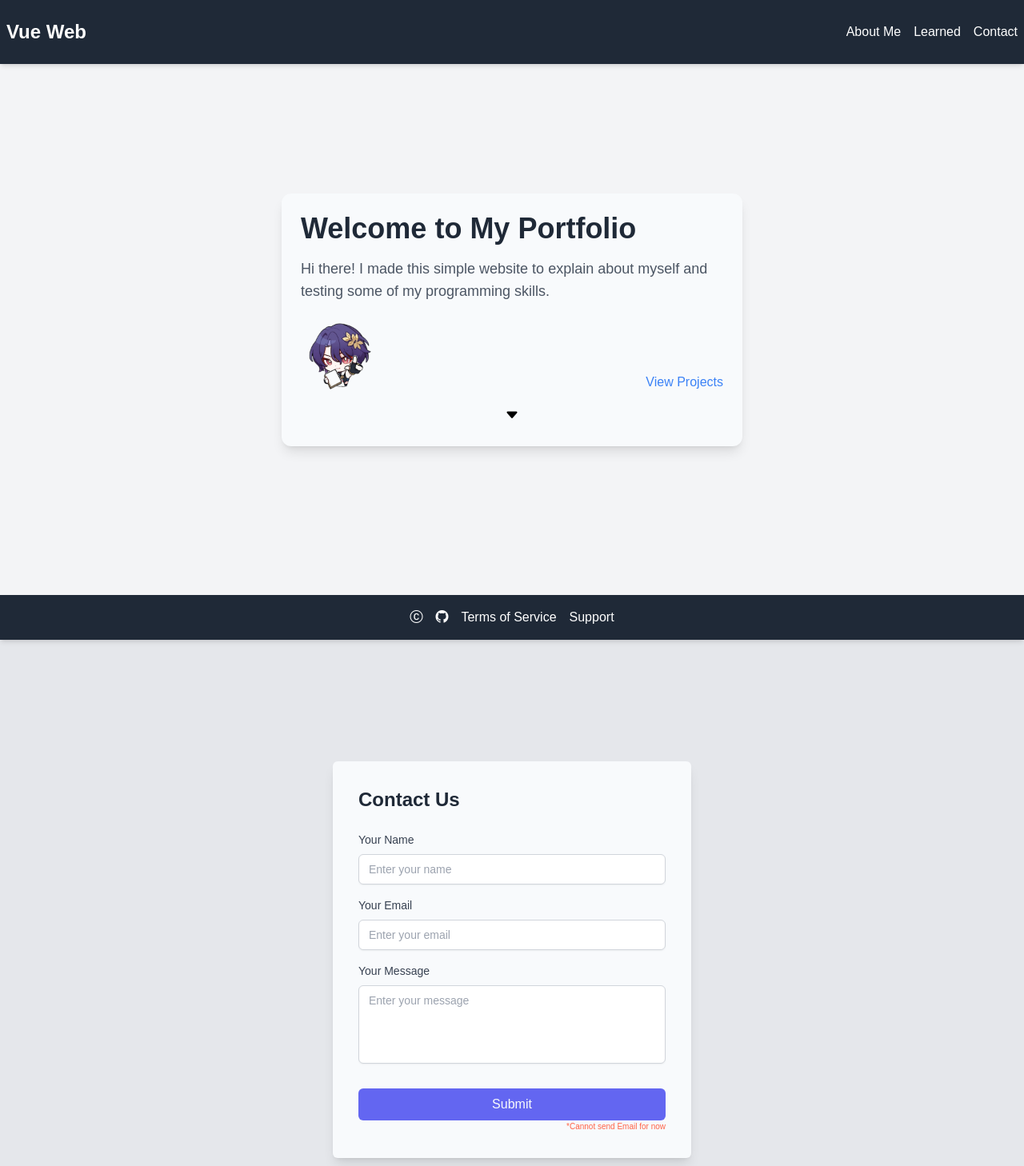
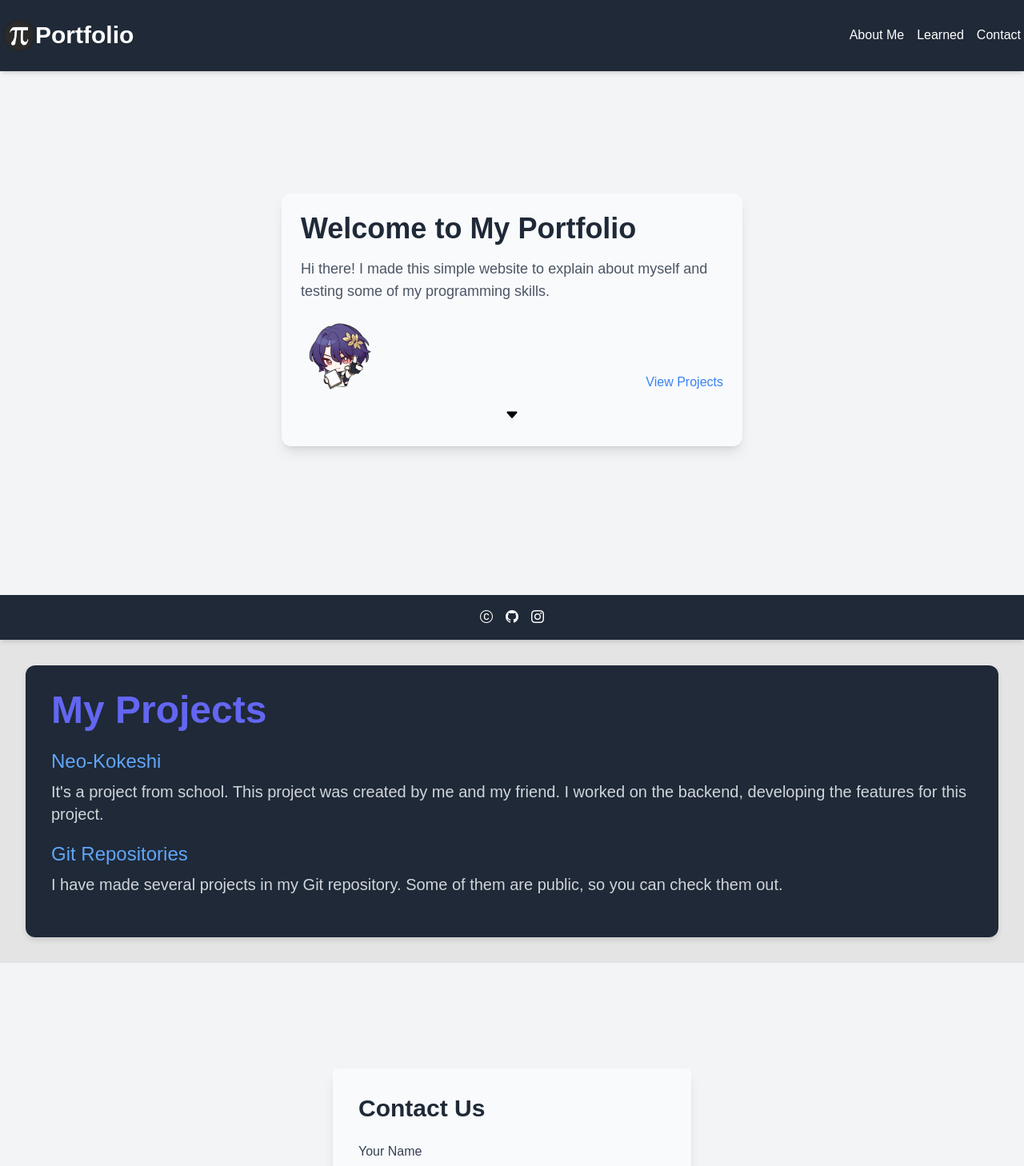
Before and after one commit to ReyzuaWeh/g-port-web, a Vue app: page /projects in a window 1280 px wide. Shown: the top 1458 px of the page at 80% size. Built offline with nearby package versions, Linux system fonts and the light colour scheme.

Commit message:
Done For Now

```diff
--- a/public/index.html
+++ b/public/index.html
@@ -4,8 +4,8 @@
     <meta charset="utf-8">
     <meta http-equiv="X-UA-Compatible" content="IE=edge">
     <meta name="viewport" content="width=device-width,initial-scale=1.0">
-    <link rel="icon" href="<%= BASE_URL %>favicon.ico">
-    <title>Vue Portofolio</title>
+    <link rel="icon" href="<%= BASE_URL %>pi.png">
+    <title>G-Port</title>
   </head>
   <body>
     <div id="app"></div>
--- a/src/components/Footer.vue
+++ b/src/components/Footer.vue
@@ -6,8 +6,7 @@
                     <ul class="flex text-base align-middle space-x-4">
                         <li><a class="hover:text-gray-300"><i class="bi bi-c-circle"></i></a></li>
                         <li><a href="https://github.com/ReyzuaWeh" target="_blank" class="hover:text-gray-300"><i class="bi bi-github"></i></a></li>
-                        <li><a href="#" class="hover:text-gray-300">Terms of Service</a></li>
-                        <li><a href="#" class="hover:text-gray-300">Support</a></li>
+                        <li><a href="https://www.instagram.com/gjar.ajaa" target="_blank" class="hover:text-gray-300"><i class="bi bi-instagram"></i></a></li>
                     </ul>
                 </nav>
             </div>
--- a/src/components/Header.vue
+++ b/src/components/Header.vue
@@ -1,8 +1,11 @@
 <template>
-    <header class="bg-gray-800 p-2 top-0 text-white shadow-md mx-0 fixed w-full h-fit">
+    <header class="bg-gray-800 p-2 px-1 top-0 text-white shadow-md mx-0 fixed w-full h-fit">
         <div class="mx-auto py-4 flex justify-between items-center">
-            <div class="text-2xl font-bold">
-                <h1 class="hover:text-gray-300 cursor-default">Vue Web</h1>
+            <div class="text-3xl font-bold">
+                <div class="cursor-default flex items-center">
+                    <img src="../assets/pi.png" class="md:max-w-10 max-w-7">
+                    <h1 class="hover:text-gray-300 text-xl md:text-3xl">Portfolio</h1>
+                </div>
             </div>
             <nav>
                 <ul class="flex space-x-4">
--- a/src/router/router.js
+++ b/src/router/router.js
@@ -2,18 +2,24 @@ import { createRouter, createWebHistory } from 'vue-router'
 import InputItem from '../components/InputItem.vue'
 import About from '../views/AboutMe.vue'
 import AppLearned from '../views/Learned.vue'
+import AppProject from '../views/Project.vue'
 // import AppHome from '../views/Home.vue'
 
 const routes = [
+    {
+        path: '/',
+        name: 'About',
+        component: About
+    },
     {
         path: '/learned',
         name: 'Learned',
         component: AppLearned
     },
     {
-        path: '/',
-        name: 'About',
-        component: About
+        path: '/projects',
+        name: 'Projects',
+        component: AppProject
     },
     {
         path:'/kirim',
--- a/src/views/Contact.vue
+++ b/src/views/Contact.vue
@@ -1,29 +1,29 @@
 <template>
-    <div class="bg-gray-200 min-h-screen flex items-center justify-center">
+  <div class="bg-gray-100 min-h-screen flex items-center justify-center">
     <div class="bg-slate-50 p-8 rounded-md shadow-lg max-w-md w-full">
-        <h2 class="text-2xl font-bold mb-6 text-gray-800">Contact Us</h2>
+      <h2 class="text-3xl font-bold mb-6 text-gray-800">Contact Us</h2>
 
       <div class="mb-4">
-          <label for="name" class="block text-sm font-medium text-gray-700 mb-2">Your Name</label>
+        <label for="name" class="block text-sm md:text-base font-medium text-gray-700 mb-2">Your Name</label>
         <input type="text" id="name" name="name" placeholder="Enter your name"
-            class="w-full px-3 py-2 border border-gray-300 rounded-md shadow-sm focus:outline-none focus:ring-indigo-500 focus:border-indigo-500 text-sm">
+          class="w-full px-3 py-2 border border-gray-300 rounded-md shadow-sm focus:outline-none focus:ring-indigo-500 focus:border-indigo-500 text-sm md:text-base">
       </div>
 
       <div class="mb-4">
-          <label for="email" class="block text-sm font-medium text-gray-700 mb-2">Your Email</label>
+        <label for="email" class="block text-sm md:text-base font-medium text-gray-700 mb-2">Your Email</label>
         <input type="email" id="email" name="email" placeholder="Enter your email"
-            class="w-full px-3 py-2 border border-gray-300 rounded-md shadow-sm focus:outline-none focus:ring-indigo-500 focus:border-indigo-500 text-sm">
+          class="w-full px-3 py-2 border border-gray-300 rounded-md shadow-sm focus:outline-none focus:ring-indigo-500 focus:border-indigo-500 text-sm md:text-base">
       </div>
 
       <div class="mb-6">
-          <label for="message" class="block text-sm font-medium text-gray-700 mb-2">Your Message</label>
+        <label for="message" class="block text-sm md:text-base font-medium text-gray-700 mb-2">Your Message</label>
         <textarea id="message" name="message" rows="4" placeholder="Enter your message"
-            class="w-full px-3 py-2 border border-gray-300 rounded-md shadow-sm focus:outline-none resize-none focus:ring-indigo-500 focus:border-indigo-500 text-sm"></textarea>
+          class="w-full px-3 py-2 border border-gray-300 rounded-md shadow-sm focus:outline-none resize-none focus:ring-indigo-500 focus:border-indigo-500 text-sm md:text-base"></textarea>
       </div>
       <button type="submit" class="w-full bg-indigo-500 text-slate-50 py-2 px-4 rounded-md hover:bg-indigo-600 transition duration-300 ease-in-out">
         Submit
       </button>
-        <p class="warn">*Cannot send Email for now</p>
+      <p class="warn">*Cannot send an e-mail for now</p>
     </div>
   </div>
 </template>
@@ -40,4 +40,10 @@
   font-size: 10px;
   color: tomato;
 }
+@media (min-width: 768px) {
+  p.warn {
+      font-size: 12px;
+      line-height: 16px;
+  }
+}
 </style>
--- a/src/views/Home.vue
+++ b/src/views/Home.vue
@@ -7,7 +7,7 @@
             </p>
             <div class="flex justify-between items-end">
                 <img src="../assets/dr_ratio.png" alt="" class="rounded-lg w-24 h-full">
-                <router-link to="/" class="text-blue-500 h-fit font-medium hover:underline">
+                <router-link to="/projects" @click="scrollToRoute" class="text-blue-500 h-fit font-medium hover:underline">
                     <span>View Projects</span>
                 </router-link>
             </div>
--- /dev/null
+++ b/src/views/Project.vue
@@ -0,0 +1,36 @@
+<template>
+    <div class="routeDesign">
+      <h2 class="text-3xl md:text-5xl font-semibold text-indigo-500 mb-6">My Projects</h2>
+      <div class="penjelasan space-y-2">
+        <a href="https://neo-kokeshi.vercel.app/#/" target="_blank" class="text-blue-400 text-lg md:text-2xl font-medium hover:underline">
+          Neo-Kokeshi
+        </a>
+        <p class="text-gray-300 text-sm md:text-xl leading-relaxed">
+          It's a project from school. This project was created by me and my friend. I worked on the backend, developing the features for this project.
+        </p>
+      </div>
+      <div class="penjelasan space-y-2">
+        <a href="https://github.com/ReyzuaWeh?tab=repositories" target="_blank" class="text-blue-400 text-lg md:text-2xl font-medium hover:underline">
+          Git Repositories
+        </a>
+        <p class="text-gray-300 text-sm md:text-xl leading-relaxed">
+          I have made several projects in my Git repository. Some of them are public, so you can check them out.
+        </p>
+      </div>
+    </div>
+  </template>
+
+  <script>
+  export default {
+    name: 'AppProject'
+  };
+  </script>
+
+  <style scoped>
+  .penjelasan {
+    margin-bottom: 20px;
+  }
+  </style>
+
+  <style>
+  </style>
```
Also changed, not shown: public/pi.png (added), src/assets/pi.png (added). Lines whose indentation alone changed are shown as unchanged.
